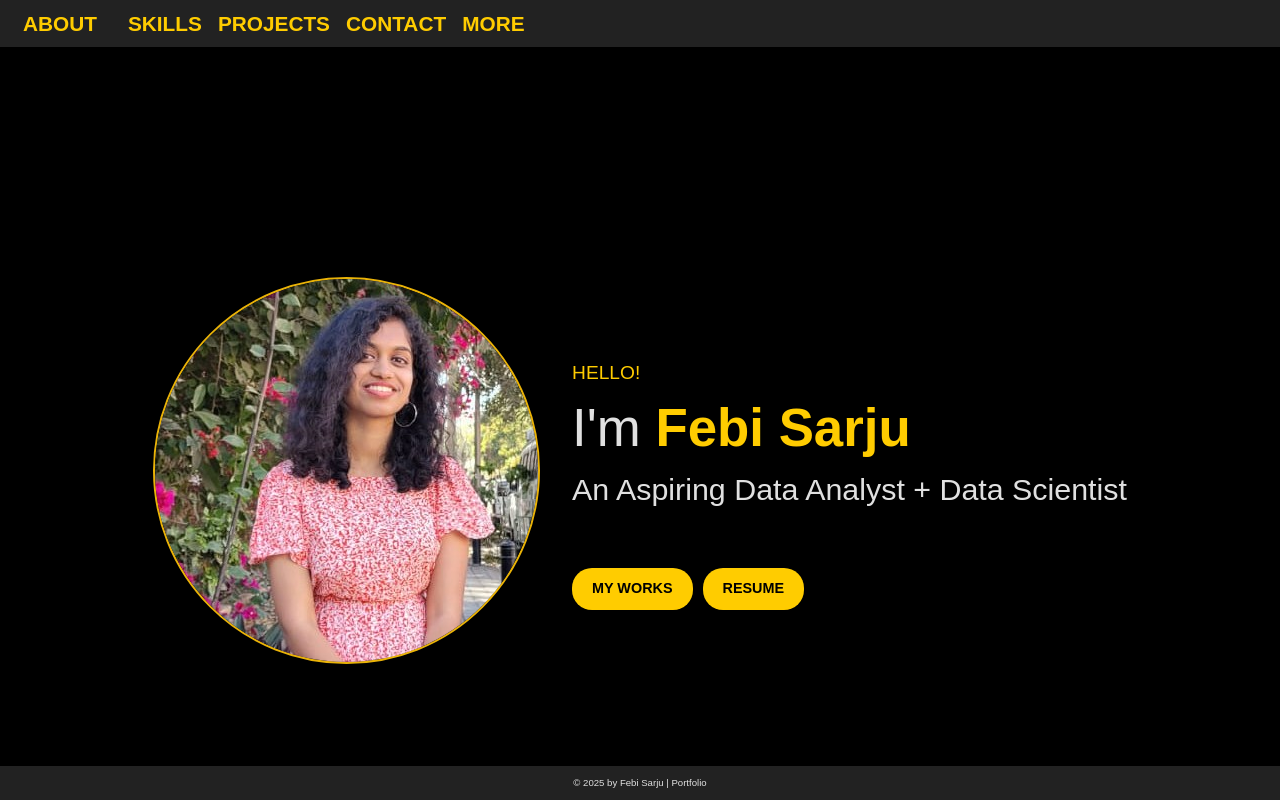
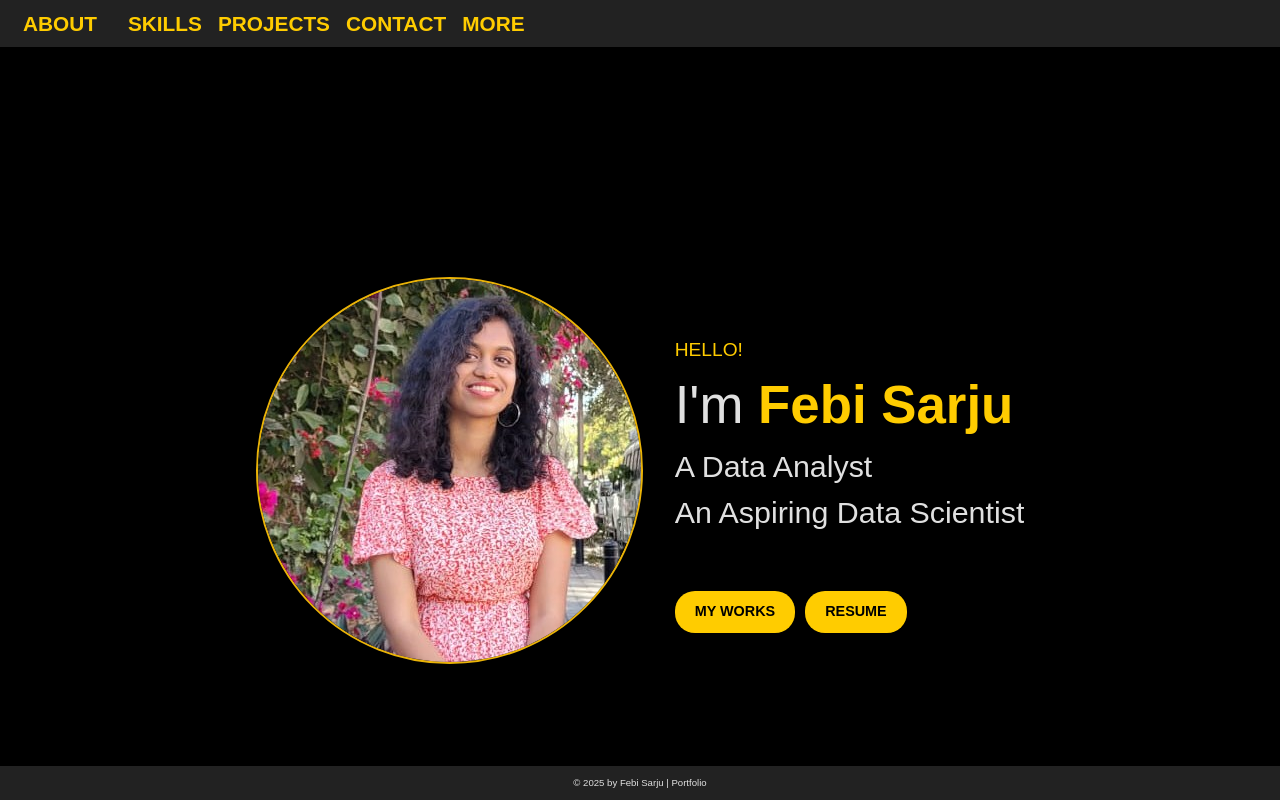
Before and after one commit to febisarju/febisarju.github.io, a plain HTML site: page index.html in a window 1280 px wide. Shown: the top 800 px of the page. Drawn offline with nearby package versions, Linux system fonts and the light colour scheme.

Commit message:
description

```diff
--- a/index.html
+++ b/index.html
@@ -275,7 +275,7 @@
     <div class="text-left">
      <p style="font-size: 1.2em; color: #ffcc00"><br> HELLO! </p>
         <p style="font-size: 3.3em"> I'm <b style="color: #ffcc00">Febi Sarju</b></p>
-        <div class="typing"><p style="font-size: 1.9em"> An Aspiring Data Analyst + Data Scientist<br>  <br>  </p>  </div>
+        <div class="typing"><p style="font-size: 1.9em"> A Data Analyst <br>An Aspiring Data Scientist<br>  <br>  </p>  </div>
      <div class="buttons">
                 <a href="https://github.com/febisarju" target="_blank" class="button">MY WORKS</a>
                 <a href="https://drive.google.com/file/d/1h9JvukBlORlBVb9D7vtoiFgGG6yO52bt/view?usp=sharing" target="_blank" class="button">RESUME</a>
```
